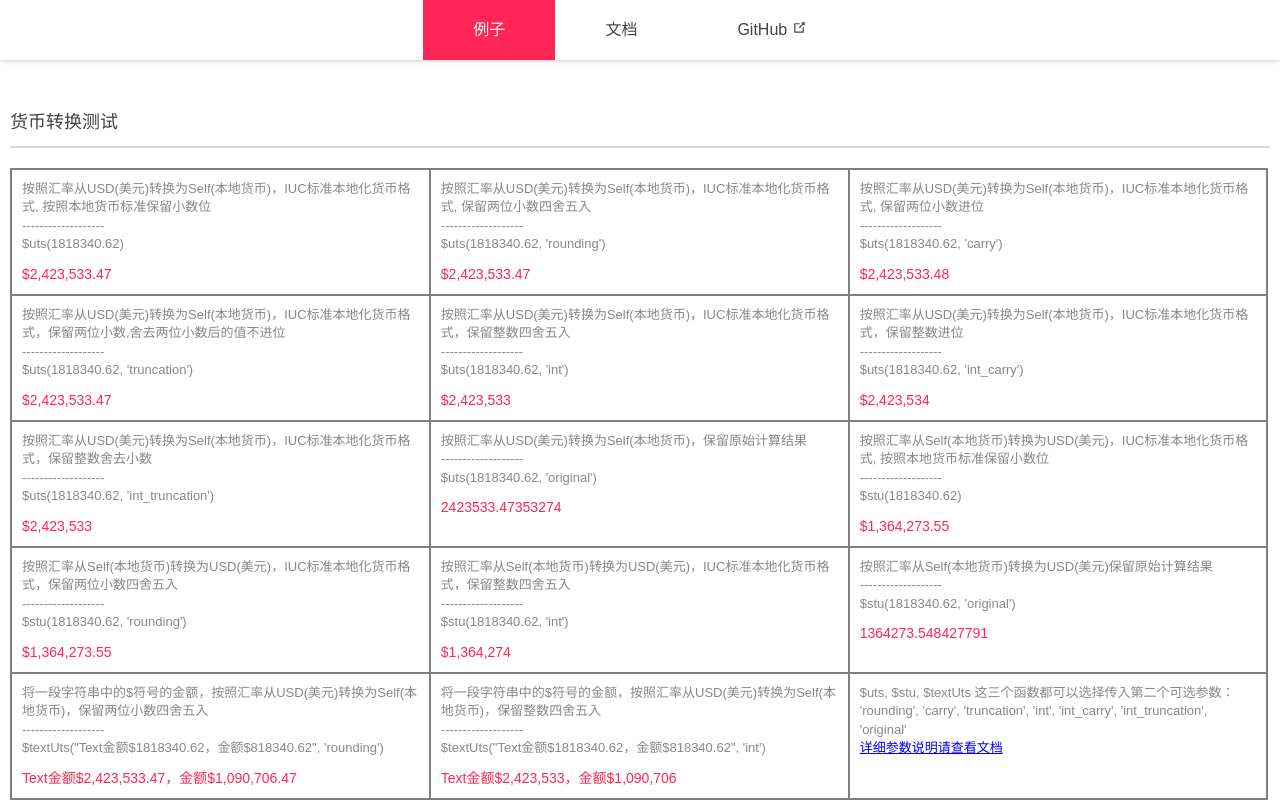
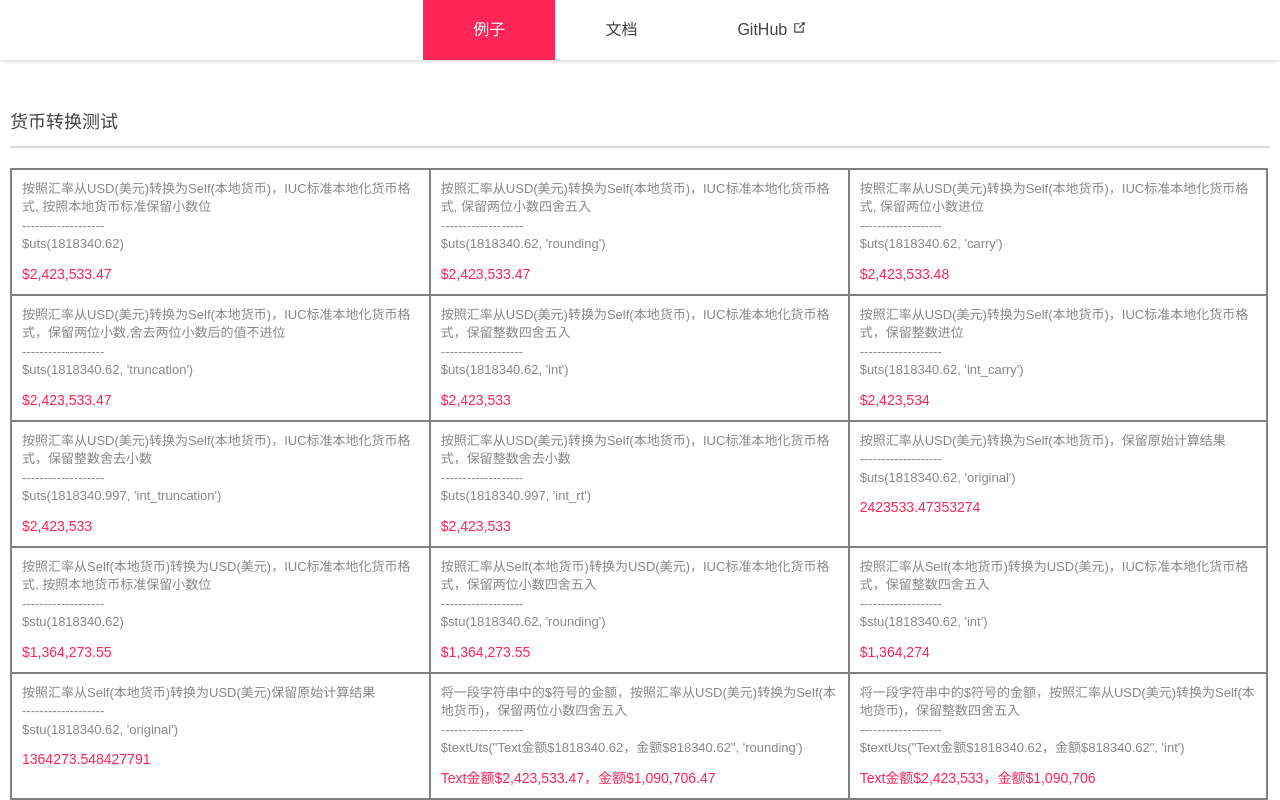
Before and after one commit to StriverF/vue-l10n-currency, a Vue app: page / in a window 1280 px wide. Shown: the top 800 px of the page. Built offline with nearby package versions, Linux system fonts and the light colour scheme.

Commit message:
feat: 新增类型int_rt

```diff
--- a/examples/views/Demo.vue
+++ b/examples/views/Demo.vue
@@ -43,8 +43,14 @@
       <li>
         <span>按照汇率从USD(美元)转换为Self(本地货币)，IUC标准本地化货币格式，保留整数舍去小数</span>
         <span> ------------------- </span>
-        <span>$uts(1818340.62, 'int_truncation')</span>
-        <p>{{$uts(1818340.62, 'int_truncation')}}</p>
+        <span>$uts(1818340.997, 'int_truncation')</span>
+        <p>{{$uts(1818340.997, 'int_truncation')}}</p>
+      </li>
+      <li>
+        <span>按照汇率从USD(美元)转换为Self(本地货币)，IUC标准本地化货币格式，保留整数舍去小数</span>
+        <span> ------------------- </span>
+        <span>$uts(1818340.997, 'int_rt')</span>
+        <p>{{$uts(1818340.997, 'int_rt')}}</p>
       </li>
       <li>
         <span>按照汇率从USD(美元)转换为Self(本地货币)，保留原始计算结果</span>
@@ -189,25 +195,7 @@ h3 {
   padding-bottom: 10px;
   border-bottom: 2px solid #dadada;
 }
-/* ul {
-  display: block;
-  padding: 30px 0;
-}
-ul li {
-  padding: 10px 0;
-  border: 1px solid #e4e4e4;
-  margin-bottom: 20px;
-  padding: 10px 20px;
-}
-ul li span {
-  display: block;
-  font-size: 16px;
-}
-ul li p {
-  display: inline-block;
-  padding-top: 10px;
-  color: #ff2556;
-} */
+
 ul {
   display: flex;
   flex-wrap: wrap;
--- a/src/index.js
+++ b/src/index.js
@@ -5,14 +5,15 @@ var VueL10nCurrency = class VueL10nCurrency {
   static version
 
   _computeTypeEnum = {
-    DEFAULT: 'default',   // 默认ICU标准全数据格式
-    ROUNDING: 'rounding', // 保留两位小数，四舍五入
-    CARRY: 'carry', // 保留两位小数，后面有值就进位
-    TRUNCATION: 'truncation', // 保留两位小数，直接舍去后面的小数
-    INT: 'int', // 保留整数，四舍五入
-    INT_CARRY: 'int_carry', // 整数进位
-    INT_TRUNCATION: 'int_truncation', // 整数舍去小数
-    ORIGINAL: 'original' // 保留原始计算结果
+    DEFAULT: 'default',                 // 默认ICU标准全数据格式
+    ROUNDING: 'rounding',               // 保留两位小数，四舍五入
+    CARRY: 'carry',                     // 保留两位小数，后面有值就进位
+    TRUNCATION: 'truncation',           // 保留两位小数，直接舍去后面的小数
+    INT: 'int',                         // 保留整数，四舍五入
+    INT_CARRY: 'int_carry',             // 整数进位
+    INT_TRUNCATION: 'int_truncation',   // 整数舍去小数
+    INT_RT: 'int_rt',                   // 先保留两位小数四舍五入，再取整数舍去小数，避免小数临界四舍五入只正好进位到整数
+    ORIGINAL: 'original'                // 保留原始计算结果
   }
   _vm
   _root
@@ -128,6 +129,10 @@ var VueL10nCurrency = class VueL10nCurrency {
       case this._computeTypeEnum.INT_TRUNCATION:
         computeResult = Math.floor(amount)
         break
+      case this._computeTypeEnum.INT_RT:
+        computeResult = amount.toFixed(2)
+        computeResult = Math.floor(computeResult)
+        break
       case this._computeTypeEnum.ORIGINAL:
         computeResult = amount
         break
@@ -138,9 +143,20 @@ var VueL10nCurrency = class VueL10nCurrency {
     let formatResult = computeResult
     if (computeType != this._computeTypeEnum.ORIGINAL) {
       const options = { style: 'currency', currency: this.currency.isoCode }
-      if ([this._computeTypeEnum.INT, this._computeTypeEnum.INT_CARRY, this._computeTypeEnum.INT_TRUNCATION].includes(computeType)) {
+      const intTypeArr = [
+        this._computeTypeEnum.INT,
+        this._computeTypeEnum.INT_CARRY,
+        this._computeTypeEnum.INT_TRUNCATION,
+        this._computeTypeEnum.INT_RT
+      ]
+      const decimalsTypeArr = [
+        this._computeTypeEnum.ROUNDING,
+        this._computeTypeEnum.CARRY,
+        this._computeTypeEnum.TRUNCATION
+      ]
+      if (intTypeArr.includes(computeType)) {
         options.minimumFractionDigits = 0
-      } else if ([this._computeTypeEnum.ROUNDING, this._computeTypeEnum.CARRY, this._computeTypeEnum.TRUNCATION].includes(computeType)) {
+      } else if (decimalsTypeArr.includes(computeType)) {
         options.minimumFractionDigits = 2
       }
       formatResult = new Intl.NumberFormat(this.currency.locales, options).format(computeResult)
```
Also changed, not shown: package.json (+6 -1 lines), src/extend.js (+6 -3 lines), 1 other file (tests, documents, lock files or other folders).
